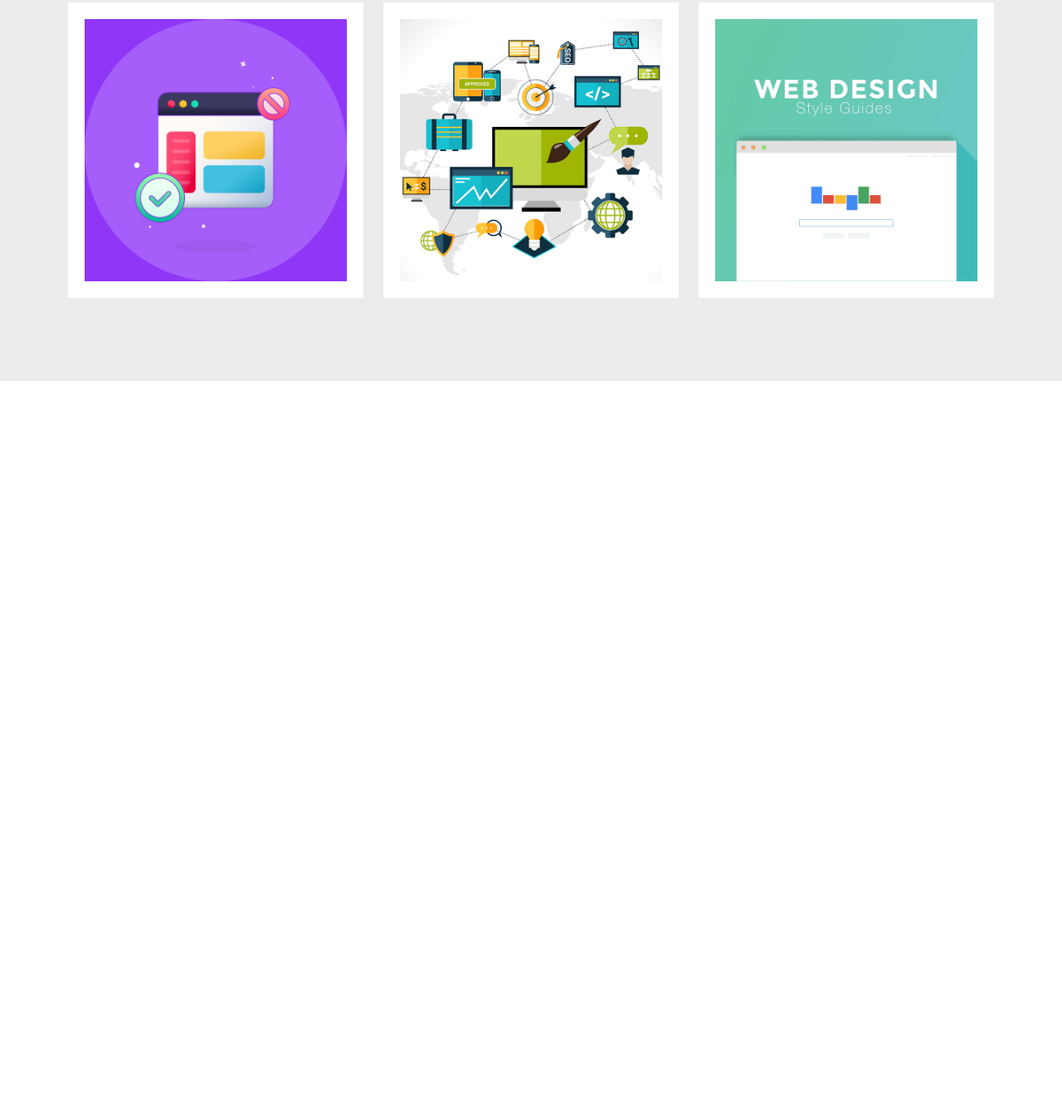
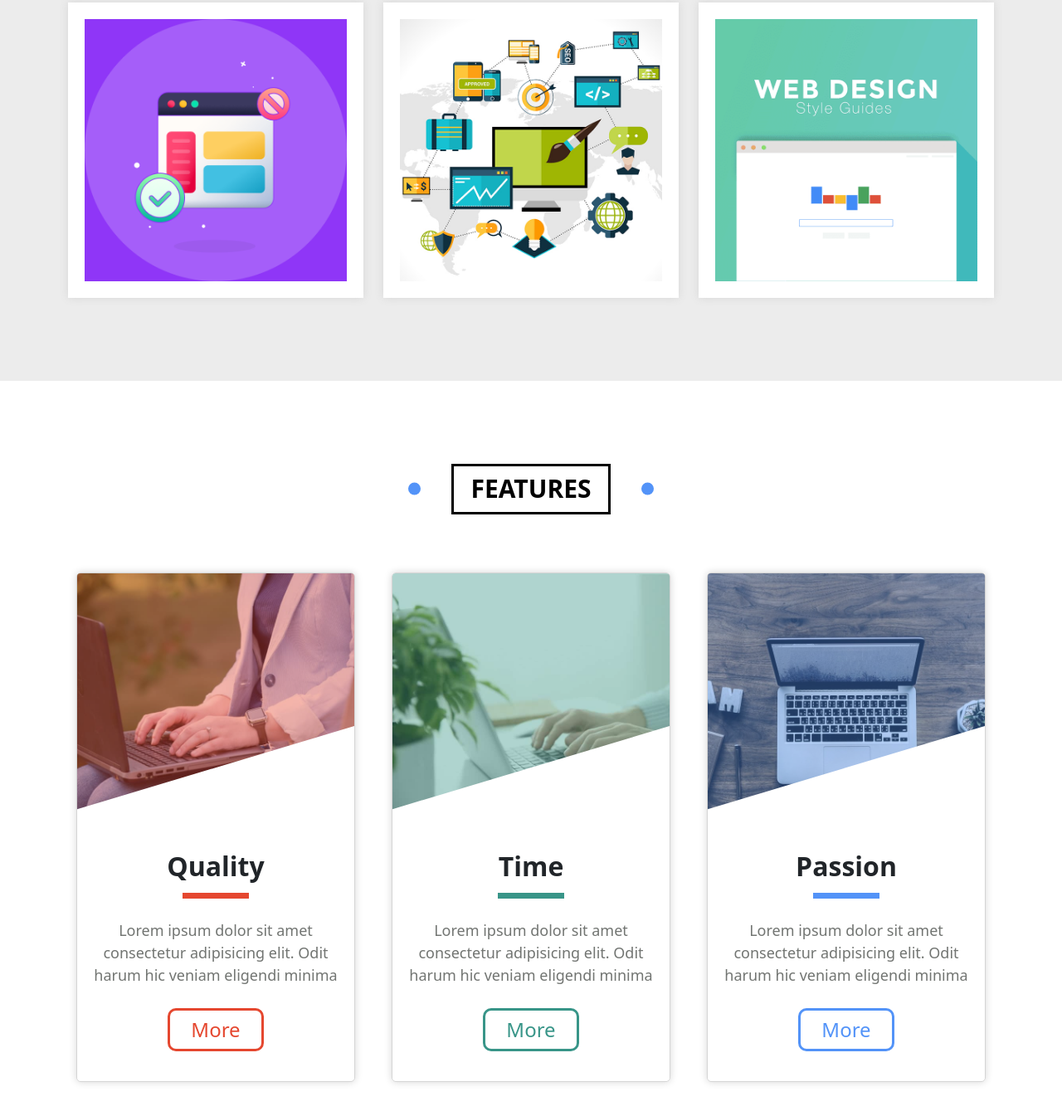
Before and after one commit to john-safwat/Elzero, a plain HTML site: page index.html in a window 1280 px wide. Shown: the part 2620-3965 px from the top of the page at 83% size. Before the commit the page ends 3079 px from the top, so only its background shows below. Drawn offline with nearby package versions, Linux system fonts and the light colour scheme.

Commit message:
add the fetures section

```diff
--- a/css/style.css
+++ b/css/style.css
@@ -51,7 +51,7 @@ section {padding : 80px 0px 100px}
     transition: 0.4s ease-in;
 }
 .sph:hover::after {
-    width: 50%;
+    width: 55%;
     height: 100%;
     top: 0;
     right: 0;
@@ -60,7 +60,7 @@ section {padding : 80px 0px 100px}
     transform: translateY(0%);
 }
 .sph:hover::before {
-    width: 50%;
+    width: 55%;
     height: 100%;
     top: 0;
     left: 0;
@@ -331,6 +331,7 @@ header > i {
     margin-top: 30px;
     padding:20px;
     background-color: var(--white);
+    box-shadow: 0px 0px 10px 0px #d6d6d6;
 }
 .gallery .content .img {
     overflow: hidden;
@@ -348,17 +349,125 @@ header > i {
     left: 0;
     background-color: var(--gray);
     transform-origin: center center;
-    opacity: 0.3;
+    opacity: 0.25;
     transform: scale(0);
 }
 .gallery .content .img:hover img {
-    transform: scale(1.4) rotate(15deg);
+    transition: transform 0.5s 0.1s;
+    transform: scale(1.15) rotate(5deg);
 }
 .gallery .content .img:hover:after {
-    animation: pop 0.3s ease-in-out 0s 1 ;
+    animation: pop 0.4s ease-in-out 0s 1 ;
 }
 @keyframes pop {
     0% {transform: scale(0); }
-    100% {transform: scale(1);}
+    100% {transform: scale(1.5);}
 }
 /* end the gallery section  */
+/* start the features section  */
+.features .content {
+    background-color: --white;
+    margin: 20px 10px;
+    border: 1px solid var(--dark-gray);
+    overflow: hidden;
+    border-radius: 5px;
+    box-shadow: 0px 0px 10px 0px #d6d6d6;
+}
+.features .content .img {
+    overflow: hidden;
+    position: relative;
+}
+.features .content .img::before {
+    position: absolute;
+    content: "";
+    border-style: solid;
+    border-width: 0px 0px 150px 500px ;
+    border-color: transparent transparent var(--white) transparent;
+    z-index: 10;
+    bottom: 0;
+    right: 0;
+    transition: 0.4s;
+}
+.features .content:hover .img::before {
+    border-width: 0px 500px 150px 0px ;
+}
+.features .content .img::after {
+    position:absolute;
+    content: "";
+    width: 100%;
+    height: 100%;
+    top: 0;
+    left: 0;
+    opacity: 0.4;
+}
+.features .one .img::after ,
+.features .one .text h1::after ,
+.features .one .text a::after {
+    background-color: var(--red);
+}
+.features .two .img::after ,
+.features .two .text h1::after ,
+.features .two .text a::after{
+    background-color: var(--green);
+}
+.features .three .img::after ,
+.features .three .text h1::after ,
+.features .three .text a::after{
+    background-color: var(--blue);
+}
+.features .content .img img{width: 100%;}
+.features .content .text{
+    padding: 20px;
+    padding-top: 0;
+    text-align: center;
+}
+.features .content .text h1 {
+    position: relative;
+    font-weight: 700;
+    padding: 0;
+    margin-top: 0;
+    margin-bottom: 45px;
+}
+.features .content .text h1::after {
+    position: absolute;
+    content: "";
+    width: 80PX;
+    height: 7px;
+    bottom: -20px;
+    right: 50%;
+    transform: translateX(50%);
+}
+.features .content .text p {
+    font-size: 18px;
+    margin-top: 30px;
+    color: var(--text-color-two);
+}
+.features .content .text a {
+    display: inline-block;
+    text-decoration: none;
+    margin-top: 10px;
+    padding: 5px 25px;
+    border: 3px solid ;
+    border-radius: 10px;
+    font-size: 24px;
+    margin-bottom: 10px;
+    position: relative;
+    overflow: hidden;
+}
+.features .content .text a::after {
+    position: absolute;
+    content: "";
+    width: 100%;
+    height: 100%;
+    top:0;
+    right: 100%;
+    transition: 0.4s;
+    z-index: -1;
+}
+.features .content:hover .text a::after{right: 0;}
+.features .content:hover .text a {color: var(--white);}
+.features .one .text a {  color: var(--red);   border-color:var(--red);}
+.features .two .text a {  color: var(--green); border-color: var(--green);}
+.features .three .text a {color: var(--blue);  border-color: var(--blue);}
+
+/* end the features section  */
--- a/index.html
+++ b/index.html
@@ -256,6 +256,7 @@
             <!-- start special heading  -->
             <button class="sph" >gallery</button>
             <!-- end special heading  -->
+            <!-- the section content  -->
             <div class="row">
                 <!-- card 1  -->
                 <div class="col-lg-4 col-md-6">
@@ -315,6 +316,59 @@
         </div>
     </section>
     <!-- end the gallery section  -->
-
+    <!-- start the features section  -->
+    <section class="features" id="features">
+        <!-- start special heading  -->
+        <button class="sph" >features</button>
+        <!-- end special heading  -->
+        <!-- the section content  -->
+        <div class="container">
+            <div class="row">
+                <!-- card number 1 -->
+                <div class="col-lg-4 col-md-6">
+                    <div class="content one">
+                        <div class="img">
+                            <img src="imgs/features-01.jpg" alt="">
+                        </div>
+                        <div class="text">
+                            <h1>Quality</h1>
+                            <p>Lorem ipsum dolor sit amet consectetur adipisicing elit. Odit harum hic veniam eligendi minima</p>
+                            <a href="#">More</a>
+                        </div>
+                    </div>
+                </div>
+                <!-- --------------------------------------------- -->
+                <!-- card number 2 -->
+                <div class="col-lg-4 col-md-6">
+                    <div class="content two">
+                        <div class="img">
+                            <img src="imgs/features-02.jpg" alt="">
+                        </div>
+                        <div class="text">
+                            <h1>Time</h1>
+                            <p>Lorem ipsum dolor sit amet consectetur adipisicing elit. Odit harum hic veniam eligendi minima</p>
+                            <a href="#">More</a>
+                        </div>
+                    </div>
+                </div>
+                <!-- --------------------------------------------- -->
+                <!-- card number 3 -->
+                <div class="col-lg-4 col-md-6">
+                    <div class="content three">
+                        <div class="img">
+                            <img src="imgs/features-03.jpg" alt="">
+                        </div>
+                        <div class="text">
+                            <h1>Passion</h1>
+                            <p>Lorem ipsum dolor sit amet consectetur adipisicing elit. Odit harum hic veniam eligendi minima</p>
+                            <a href="#">More</a>
+                        </div>
+                    </div>
+                </div>
+                <!-- --------------------------------------------- -->
+            </div>
+        </div>
+    </section>
+    <!-- end the features section  -->
 </body>
 </html>
```
